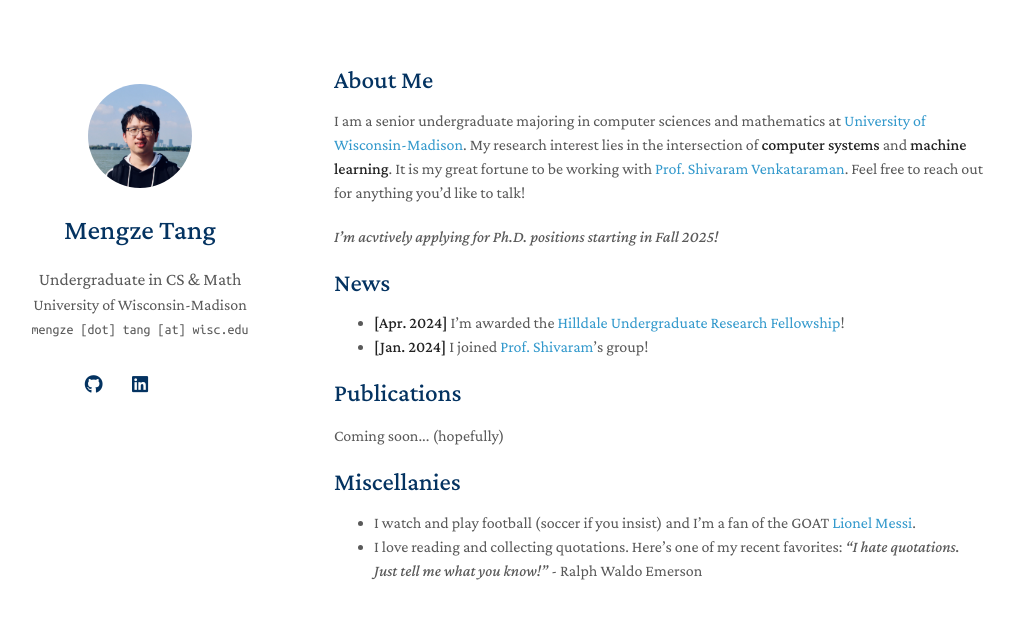
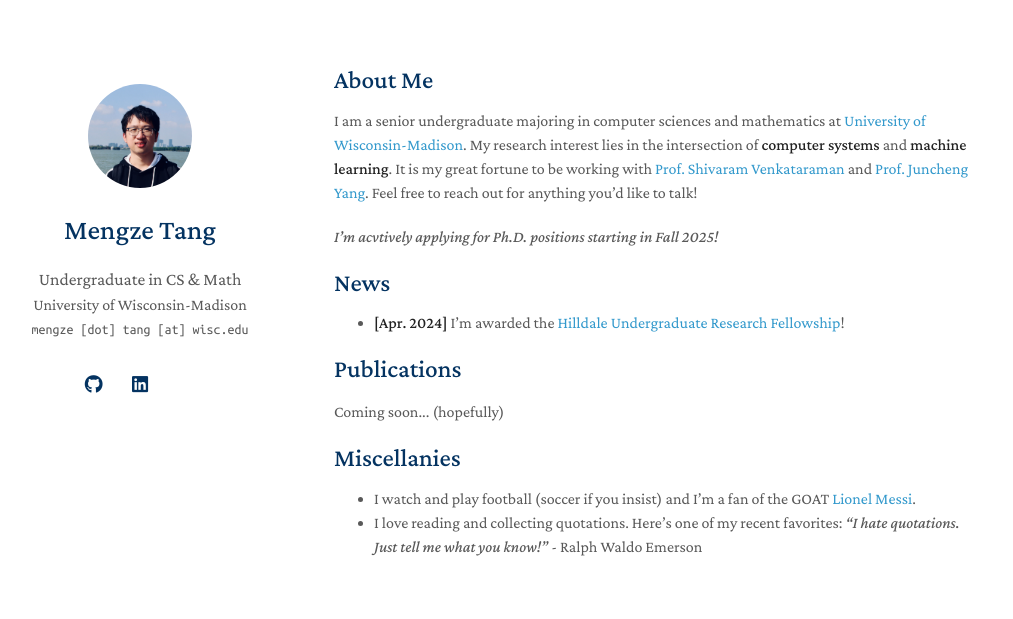
Before and after one commit to madmtang/madmtang.github.io, a Jekyll site: the page built from index.md, in a window 1280 px wide. Shown: the top 619 px of the page, without its empty margins (136-1149 px from the left). Built offline with Jekyll 4.4.1, drawn with Linux system fonts in a browser that asks for light colours; a style sheet for code colours, icons or effects is not loaded; our own code applies the rules of GitHub Pages for plain Markdown files.

Commit message:
update bio

```diff
--- a/index.md
+++ b/index.md
@@ -4,7 +4,7 @@ layout: homepage
 
 ## About Me
 
-I am a senior undergraduate majoring in computer sciences and mathematics at <a href="https://www.wisc.edu/" target="_blank">University of Wisconsin-Madison</a>. My research interest lies in the intersection of **computer systems** and **machine learning**. It is my great fortune to be working with <a href="https://shivaram.org/" target="_blank">Prof. Shivaram Venkataraman</a>. Feel free to reach out for anything you'd like to talk!
+I am a senior undergraduate majoring in computer sciences and mathematics at <a href="https://www.wisc.edu/" target="_blank">University of Wisconsin-Madison</a>. My research interest lies in the intersection of **computer systems** and **machine learning**. It is my great fortune to be working with <a href="https://shivaram.org/" target="_blank">Prof. Shivaram Venkataraman</a> and <a href="https://junchengyang.com/" target="_blank">Prof. Juncheng Yang</a>. Feel free to reach out for anything you'd like to talk!
 
 *I'm acvtively applying for Ph.D. positions starting in Fall 2025!*
 
```
Also changed, not shown: other parts of index.md (+2 -2 lines).
